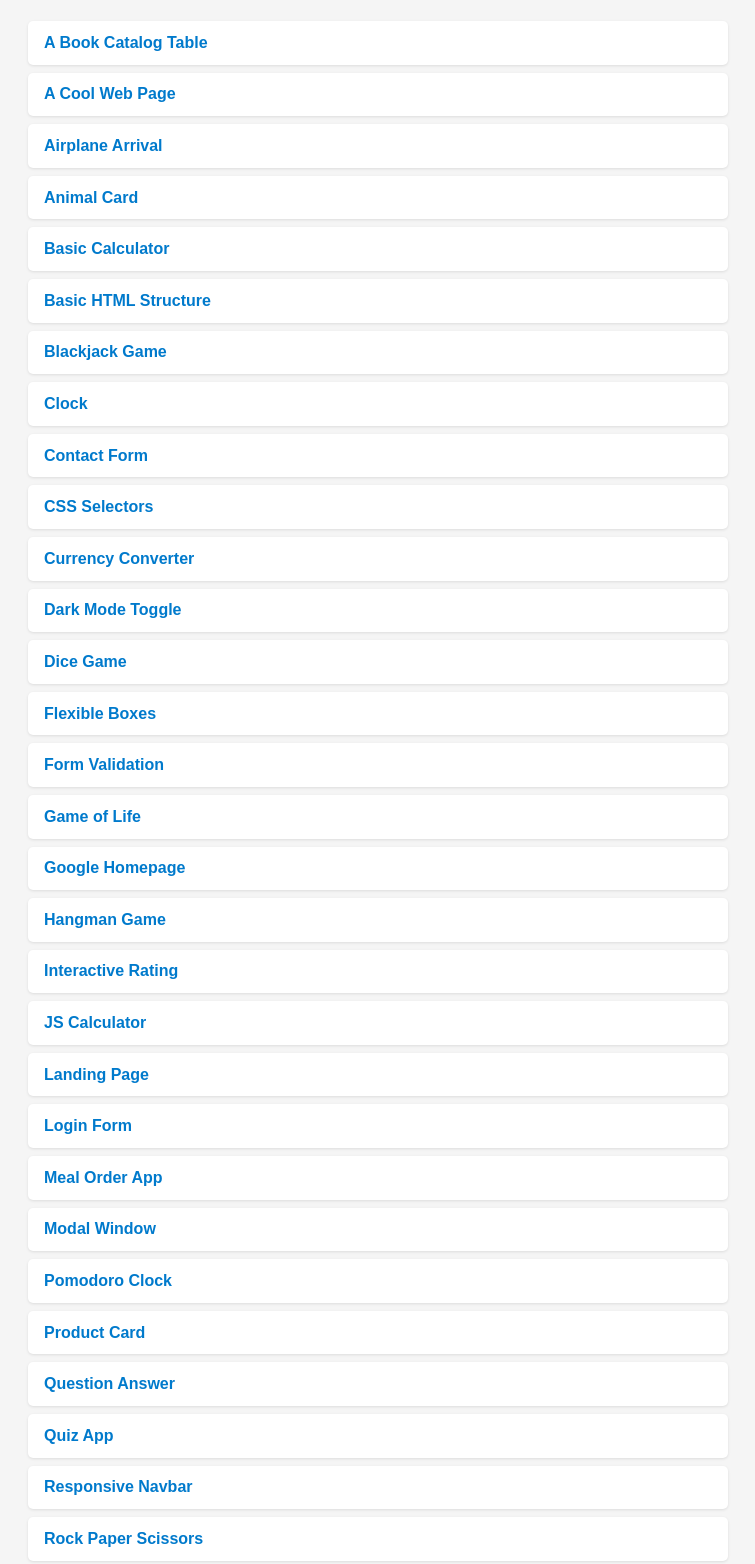
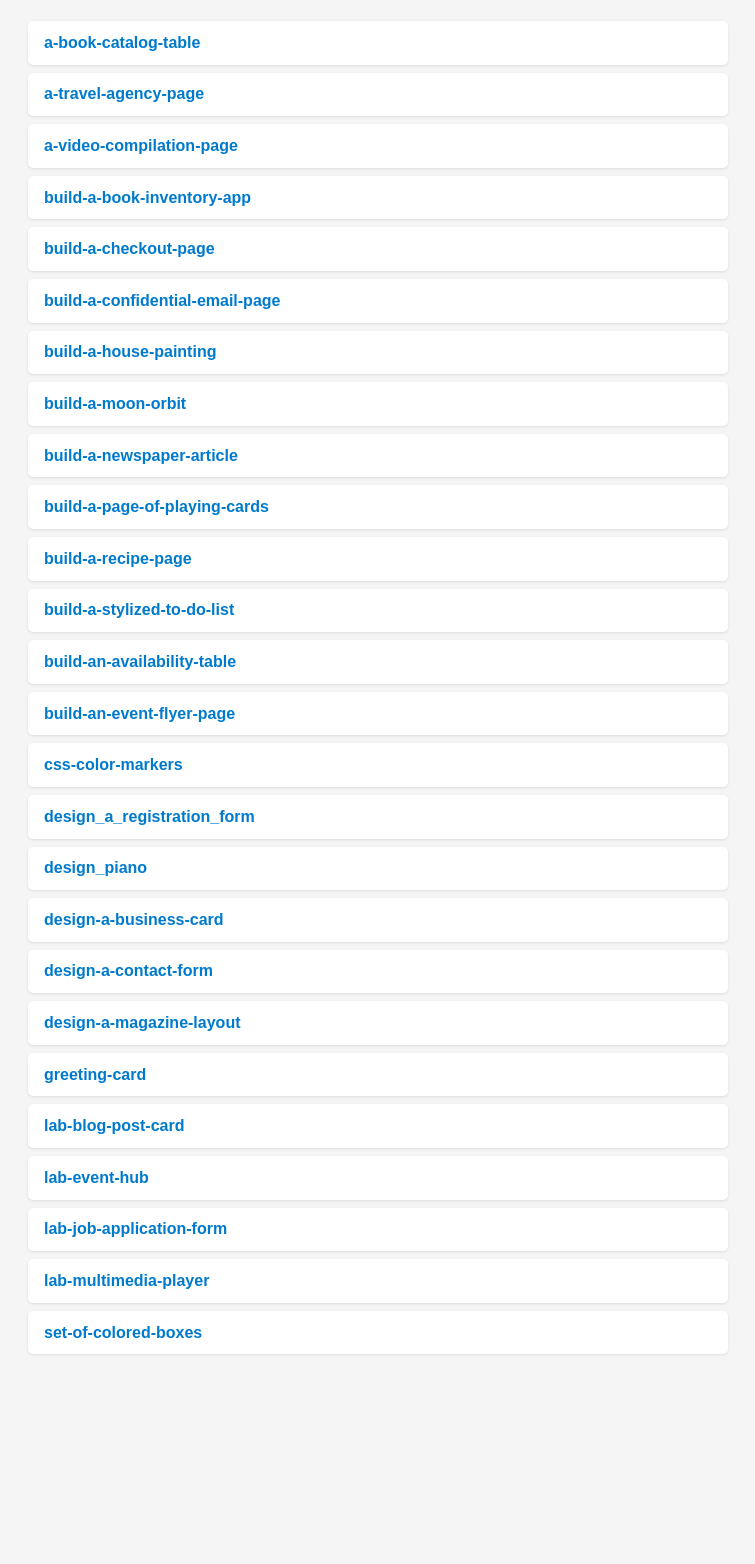
Before and after one commit to noooreality/portfolio-projects, a plain HTML site: page index.html in a window 1280 px wide. Shown: the part 80-1644 px from the top of the page, without its empty margins (262-1017 px from the left). After the commit the page ends 1466 px from the top, so only its background shows below. Drawn offline with Linux system fonts and the light colour scheme.

Commit message:
Update index.html

```diff
--- a/index.html
+++ b/index.html
@@ -41,43 +41,32 @@
 <body>
   <h1>Meine Portfolio Projekte</h1>
   <ul>
-    <li><a href="https://noooreality.github.io/portfolio-projects/a-book-catalog-table/index.html" target="_blank" rel="noopener">A Book Catalog Table</a></li>
-    <li><a href="https://noooreality.github.io/portfolio-projects/a-cool-web-page/index.html" target="_blank" rel="noopener">A Cool Web Page</a></li>
-    <li><a href="https://noooreality.github.io/portfolio-projects/airplane-arrival/index.html" target="_blank" rel="noopener">Airplane Arrival</a></li>
-    <li><a href="https://noooreality.github.io/portfolio-projects/animal-card/index.html" target="_blank" rel="noopener">Animal Card</a></li>
-    <li><a href="https://noooreality.github.io/portfolio-projects/basic-calculator/index.html" target="_blank" rel="noopener">Basic Calculator</a></li>
-    <li><a href="https://noooreality.github.io/portfolio-projects/basic-html-structure/index.html" target="_blank" rel="noopener">Basic HTML Structure</a></li>
-    <li><a href="https://noooreality.github.io/portfolio-projects/blackjack-game/index.html" target="_blank" rel="noopener">Blackjack Game</a></li>
-    <li><a href="https://noooreality.github.io/portfolio-projects/clock/index.html" target="_blank" rel="noopener">Clock</a></li>
-    <li><a href="https://noooreality.github.io/portfolio-projects/contact-form/index.html" target="_blank" rel="noopener">Contact Form</a></li>
-    <li><a href="https://noooreality.github.io/portfolio-projects/css-selectors/index.html" target="_blank" rel="noopener">CSS Selectors</a></li>
-    <li><a href="https://noooreality.github.io/portfolio-projects/currency-converter/index.html" target="_blank" rel="noopener">Currency Converter</a></li>
-    <li><a href="https://noooreality.github.io/portfolio-projects/dark-mode-toggle/index.html" target="_blank" rel="noopener">Dark Mode Toggle</a></li>
-    <li><a href="https://noooreality.github.io/portfolio-projects/dice-game/index.html" target="_blank" rel="noopener">Dice Game</a></li>
-    <li><a href="https://noooreality.github.io/portfolio-projects/flexible-boxes/index.html" target="_blank" rel="noopener">Flexible Boxes</a></li>
-    <li><a href="https://noooreality.github.io/portfolio-projects/form-validation/index.html" target="_blank" rel="noopener">Form Validation</a></li>
-    <li><a href="https://noooreality.github.io/portfolio-projects/game-of-life/index.html" target="_blank" rel="noopener">Game of Life</a></li>
-    <li><a href="https://noooreality.github.io/portfolio-projects/google-homepage/index.html" target="_blank" rel="noopener">Google Homepage</a></li>
-    <li><a href="https://noooreality.github.io/portfolio-projects/hangman-game/index.html" target="_blank" rel="noopener">Hangman Game</a></li>
-    <li><a href="https://noooreality.github.io/portfolio-projects/interactive-rating/index.html" target="_blank" rel="noopener">Interactive Rating</a></li>
-    <li><a href="https://noooreality.github.io/portfolio-projects/js-calculator/index.html" target="_blank" rel="noopener">JS Calculator</a></li>
-    <li><a href="https://noooreality.github.io/portfolio-projects/landing-page/index.html" target="_blank" rel="noopener">Landing Page</a></li>
-    <li><a href="https://noooreality.github.io/portfolio-projects/login-form/index.html" target="_blank" rel="noopener">Login Form</a></li>
-    <li><a href="https://noooreality.github.io/portfolio-projects/meal-order-app/index.html" target="_blank" rel="noopener">Meal Order App</a></li>
-    <li><a href="https://noooreality.github.io/portfolio-projects/modal-window/index.html" target="_blank" rel="noopener">Modal Window</a></li>
-    <li><a href="https://noooreality.github.io/portfolio-projects/pomodoro-clock/index.html" target="_blank" rel="noopener">Pomodoro Clock</a></li>
-    <li><a href="https://noooreality.github.io/portfolio-projects/product-card/index.html" target="_blank" rel="noopener">Product Card</a></li>
-    <li><a href="https://noooreality.github.io/portfolio-projects/question-answer/index.html" target="_blank" rel="noopener">Question Answer</a></li>
-    <li><a href="https://noooreality.github.io/portfolio-projects/quiz-app/index.html" target="_blank" rel="noopener">Quiz App</a></li>
-    <li><a href="https://noooreality.github.io/portfolio-projects/responsive-navbar/index.html" target="_blank" rel="noopener">Responsive Navbar</a></li>
-    <li><a href="https://noooreality.github.io/portfolio-projects/rock-paper-scissors/index.html" target="_blank" rel="noopener">Rock Paper Scissors</a></li>
-    <li><a href="https://noooreality.github.io/portfolio-projects/scroll-to-top-button/index.html" target="_blank" rel="noopener">Scroll to Top Button</a></li>
-    <li><a href="https://noooreality.github.io/portfolio-projects/simple-calculator/index.html" target="_blank" rel="noopener">Simple Calculator</a></li>
-    <li><a href="https://noooreality.github.io/portfolio-projects/simple-portfolio/index.html" target="_blank" rel="noopener">Simple Portfolio</a></li>
-    <li><a href="https://noooreality.github.io/portfolio-projects/slider/index.html" target="_blank" rel="noopener">Slider</a></li>
-    <li><a href="https://noooreality.github.io/portfolio-projects/sticky-navbar/index.html" target="_blank" rel="noopener">Sticky Navbar</a></li>
-    <li><a href="https://noooreality.github.io/portfolio-projects/todo-list/index.html" target="_blank" rel="noopener">Todo List</a></li>
-    <li><a href="https://noooreality.github.io/portfolio-projects/tooltip/index.html" target="_blank" rel="noopener">Tooltip</a></li>
+    <li><a href="https://noooreality.github.io/portfolio-projects/a-book-catalog-table/index.html" target="_blank" rel="noopener">a-book-catalog-table</a></li>
+    <li><a href="https://noooreality.github.io/portfolio-projects/a-travel-agency-page/index.html" target="_blank" rel="noopener">a-travel-agency-page</a></li>
+    <li><a href="https://noooreality.github.io/portfolio-projects/a-video-compilation-page/index.html" target="_blank" rel="noopener">a-video-compilation-page</a></li>
+    <li><a href="https://noooreality.github.io/portfolio-projects/build-a-book-inventory-app/index.html" target="_blank" rel="noopener">build-a-book-inventory-app</a></li>
+    <li><a href="https://noooreality.github.io/portfolio-projects/build-a-checkout-page/index.html" target="_blank" rel="noopener">build-a-checkout-page</a></li>
+    <li><a href="https://noooreality.github.io/portfolio-projects/build-a-confidential-email-page/index.html" target="_blank" rel="noopener">build-a-confidential-email-page</a></li>
+    <li><a href="https://noooreality.github.io/portfolio-projects/build-a-house-painting/index.html" target="_blank" rel="noopener">build-a-house-painting</a></li>
+    <li><a href="https://noooreality.github.io/portfolio-projects/build-a-moon-orbit/index.html" target="_blank" rel="noopener">build-a-moon-orbit</a></li>
+    <li><a href="https://noooreality.github.io/portfolio-projects/build-a-newspaper-article/index.html" target="_blank" rel="noopener">build-a-newspaper-article</a></li>
+    <li><a href="https://noooreality.github.io/portfolio-projects/build-a-page-of-playing-cards/index.html" target="_blank" rel="noopener">build-a-page-of-playing-cards</a></li>
+    <li><a href="https://noooreality.github.io/portfolio-projects/build-a-recipe-page/index.html" target="_blank" rel="noopener">build-a-recipe-page</a></li>
+    <li><a href="https://noooreality.github.io/portfolio-projects/build-a-stylized-to-do-list/index.html" target="_blank" rel="noopener">build-a-stylized-to-do-list</a></li>
+    <li><a href="https://noooreality.github.io/portfolio-projects/build-an-availability-table/index.html" target="_blank" rel="noopener">build-an-availability-table</a></li>
+    <li><a href="https://noooreality.github.io/portfolio-projects/build-an-event-flyer-page/index.html" target="_blank" rel="noopener">build-an-event-flyer-page</a></li>
+    <li><a href="https://noooreality.github.io/portfolio-projects/css-color-markers/index.html" target="_blank" rel="noopener">css-color-markers</a></li>
+    <li><a href="https://noooreality.github.io/portfolio-projects/design_a_registration_form/index.html" target="_blank" rel="noopener">design_a_registration_form</a></li>
+    <li><a href="https://noooreality.github.io/portfolio-projects/design_piano/index.html" target="_blank" rel="noopener">design_piano</a></li>
+    <li><a href="https://noooreality.github.io/portfolio-projects/design-a-business-card/index.html" target="_blank" rel="noopener">design-a-business-card</a></li>
+    <li><a href="https://noooreality.github.io/portfolio-projects/design-a-contact-form/index.html" target="_blank" rel="noopener">design-a-contact-form</a></li>
+    <li><a href="https://noooreality.github.io/portfolio-projects/design-a-magazine-layout/index.html" target="_blank" rel="noopener">design-a-magazine-layout</a></li>
+    <li><a href="https://noooreality.github.io/portfolio-projects/greeting-card/index.html" target="_blank" rel="noopener">greeting-card</a></li>
+    <li><a href="https://noooreality.github.io/portfolio-projects/lab-blog-post-card/index.html" target="_blank" rel="noopener">lab-blog-post-card</a></li>
+    <li><a href="https://noooreality.github.io/portfolio-projects/lab-event-hub/index.html" target="_blank" rel="noopener">lab-event-hub</a></li>
+    <li><a href="https://noooreality.github.io/portfolio-projects/lab-job-application-form/index.html" target="_blank" rel="noopener">lab-job-application-form</a></li>
+    <li><a href="https://noooreality.github.io/portfolio-projects/lab-multimedia-player/index.html" target="_blank" rel="noopener">lab-multimedia-player</a></li>
+    <li><a href="https://noooreality.github.io/portfolio-projects/set-of-colored-boxes/index.html" target="_blank" rel="noopener">set-of-colored-boxes</a></li>
   </ul>
 </body>
 </html>
```
